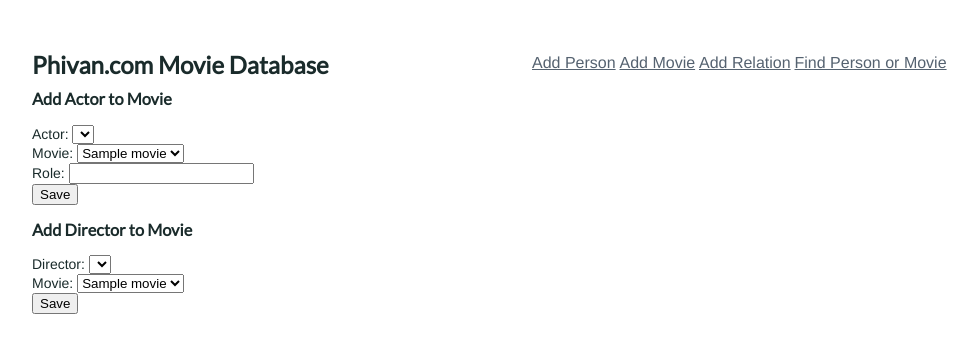
After one commit to kod3r/ucla-cs143, a PHP site: page /relation.php in a window 1280 px wide. The commit adds this page. Shown: the top 353 px of the page, without its empty margins (58-1036 px from the left). Run offline with PHP 8.4, Linux system fonts and the light colour scheme; tables that the repository leaves empty hold one stand-in row (values such as "Sample post"); lists and menus that the app fills with data are empty; some libraries are stand-ins or nearby versions; some web fonts are replaced.

Commit message:
Relationship additions

```diff
--- a/project-1c/common.php
+++ b/project-1c/common.php
@@ -173,7 +173,7 @@ function page_header( $title ) {
 				<ul>
 					<li><a href="/person-add.php">Add Person</a></li>
 					<li><a href="/movie-add.php">Add Movie</a></li>
-					<li><a href="#">Add Relation</a></li>
+					<li><a href="/relation.php">Add Relation</a></li>
 					<li><a href="/search.php">Find Person or Movie</a></li>
 				</ul>
 			</nav>
@@ -190,3 +190,19 @@ function page_footer() {
 </html>
 <?php
 }
+
+/**
+ * Generate an HTML select box.
+ * @param $name The HTML form name to use
+ * @param $values The values to iterate over for the selector
+ * @param $key_col The name of the key column
+ * @param $display_col The name of the column that holds the displayed value
+ */
+function generate_select_box( $name, $values, $key_col, $display_col ) {
+	$box = '<select name="' . $name . '">';
+	foreach ( $values as $value ) {
+		$box .= '<option value="' . $value[$key_col] . '">' . $value[$display_col] . '</option>';
+	}
+	$box .= '</select>';
+	return $box;
+}
--- /dev/null
+++ b/project-1c/relation.php
@@ -0,0 +1,64 @@
+<?php
+require_once( 'common.php' );
+
+page_header( 'Add Relation' );
+$dbh = get_db_handle();
+
+if ( ! isset($_POST['submit'] ) ) {
+	$movie_sql = 'SELECT title, id FROM Movie ORDER BY title DESC';
+	$actor_sql = 'SELECT Actor.id, CONCAT(Actor.first, " ", Actor.last) as Name FROM Actor ORDER BY Actor.last, Actor.first DESC';
+	$director_sql = 'SELECT Director.id, CONCAT(Director.first, " ", Director.last) as Name FROM Director ORDER BY Director.last, Director.first DESC';
+
+	$stmt = $dbh->prepare( $movie_sql );
+	$stmt->execute();
+	$movies = $stmt->fetchAll( PDO::FETCH_ASSOC );
+
+	$stmt = $dbh->prepare( $actor_sql );
+	$stmt->execute();
+	$actors = $stmt->fetchAll( PDO::FETCH_ASSOC );
+
+	$stmt = $dbh->prepare( $director_sql );
+	$stmt->execute();
+	$directors = $stmt->fetchAll( PDO::FETCH_ASSOC );
+?>
+	<div>
+		<h3>Add Actor to Movie</h3>
+		<form method="post">
+			<input type="hidden" name="mode" value="actor">
+			Actor: <?php echo generate_select_box( 'actor', $actors, 'id', 'Name' ); ?><br>
+			Movie: <?php echo generate_select_box( 'movie', $movies, 'id', 'title' ); ?><br>
+			Role: <input type="text" name="role"><br>
+			<input type="submit" name="submit" value="Save">
+		</form>
+	</div>
+	<div>
+		<h3>Add Director to Movie</h3>
+		<form method="post">
+			<input type="hidden" name="mode" value="director">
+			Director: <?php echo generate_select_box( 'director', $directors, 'id', 'Name' ); ?><br>
+			Movie: <?php echo generate_select_box( 'movie', $movies, 'id', 'title' ); ?><br>
+			<input type="submit" name="submit" value="Save">
+		</form>
+	</div>
+<?php
+} else {
+	$mode = $_POST['mode'];
+
+	if ( !in_array( $mode, array('director', 'actor' ) ) )
+		die('Invalid mode.');
+
+	if ( $mode == 'director' ) {
+		$sql = 'INSERT INTO MovieDirector (mid, did) VALUES(:mid, :did)';
+		$stmt = $dbh->prepare( $sql );
+		$stmt->execute( array( ':mid' => $_POST['movie'], ':did' => $_POST['director'] ) );
+	} else { // Adding an actor, then
+		$sql = 'INSERT INTO MovieActor (mid, aid, role) VALUES(:mid, :aid, :role)';
+		$stmt = $dbh->prepare( $sql );
+		$stmt->execute( array( ':mid' => $_POST['movie'], ':aid' => $_POST['actor'], ':role' => $_POST['role'] ) );
+	}
+
+	print 'Relationship saved!';
+}
+
+page_footer();
+?>
```
